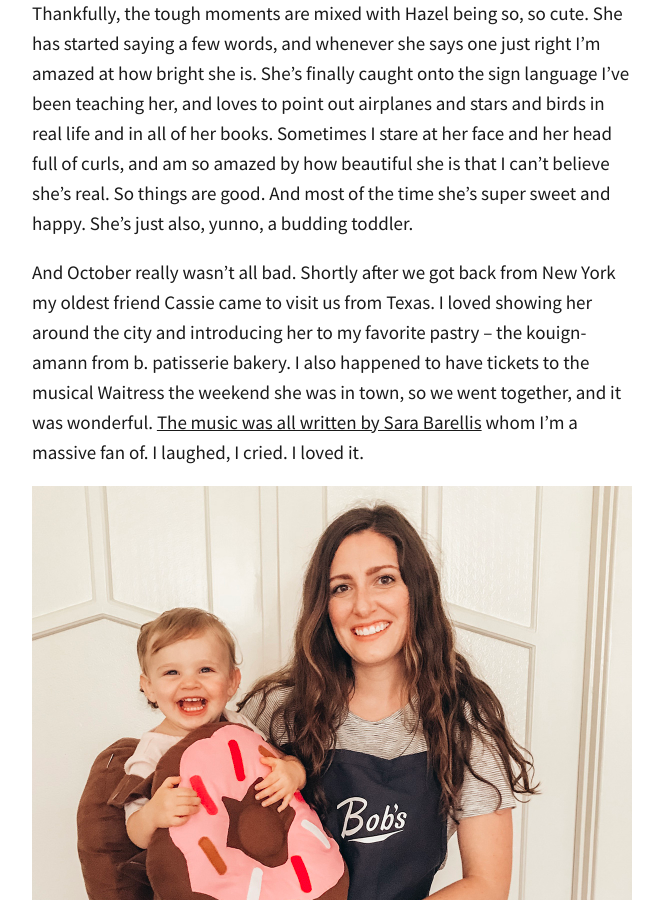
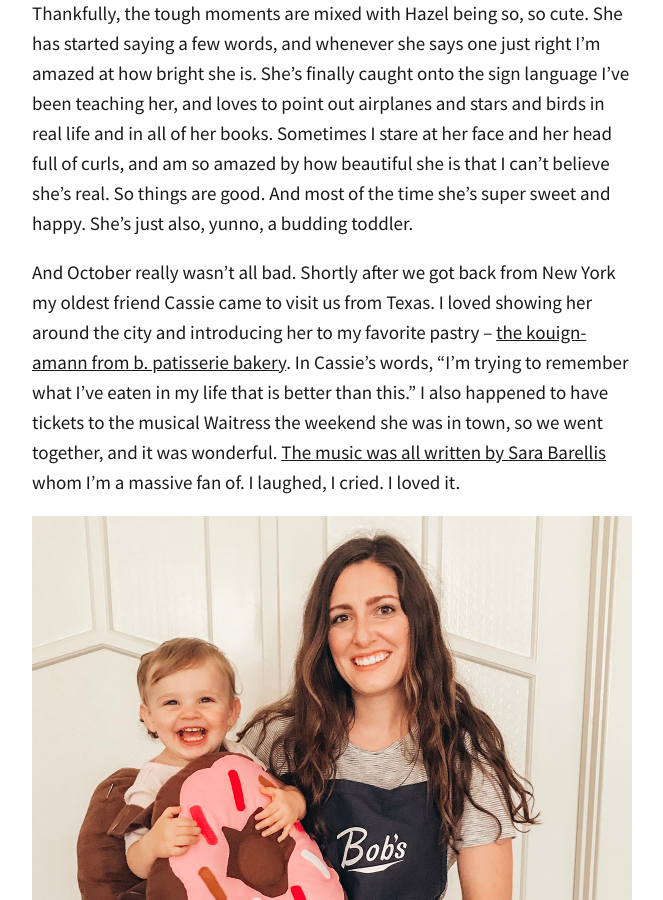
Before and after one commit to totiffany/totiffany.github.io, a Jekyll site: the page built from _posts/2018-10-26-Life-Lately-And-A-Fall-Playlist-For-Your-Weekend.md, in a window 1280 px wide and 900 px high, scrolled down 2142 px. Shown: the whole window, without its empty margins (308-971 px from the left). Built offline with Jekyll 4.4.1, drawn with Linux system fonts in a browser that asks for light colours; our own code applies the rules of GitHub Pages for plain Markdown files; comment, search, counter and statistics services are not loaded.

Commit message:
Update 2018-10-26-Life-Lately-And-A-Fall-Playlist-For-Your-Weekend.md

```diff
--- a/_posts/2018-10-26-Life-Lately-And-A-Fall-Playlist-For-Your-Weekend.md
+++ b/_posts/2018-10-26-Life-Lately-And-A-Fall-Playlist-For-Your-Weekend.md
@@ -25,7 +25,7 @@ However, over the past couple of days there have been a few moments where she's
 
 Thankfully, the tough moments are mixed with Hazel being so, so cute. She has started saying a few words, and whenever she says one just right I'm amazed at how bright she is. She's finally caught onto the sign language I've been teaching her, and loves to point out airplanes and stars and birds in real life and in all of her books. Sometimes I stare at her face and her head full of curls, and am so amazed by how beautiful she is that I can't believe she's real. So things are good. And most of the time she's super sweet and happy. She's just also, yunno, a budding toddler.
 
-And October really wasn't all bad. Shortly after we got back from New York my oldest friend Cassie came to visit us from Texas. I loved showing her around the city and introducing her to my favorite pastry – the kouign-amann from b. patisserie bakery. I also happened to have tickets to the musical Waitress the weekend she was in town, so we went together, and it was wonderful. [The music was all written by Sara Barellis](https://open.spotify.com/album/1s6codM2ZAB008t9GTyaEk?si=Ht2L2439S-ml1FMYf1H8Mw) whom I'm a massive fan of. I laughed, I cried. I loved it.
+And October really wasn't all bad. Shortly after we got back from New York my oldest friend Cassie came to visit us from Texas. I loved showing her around the city and introducing her to my favorite pastry – [the kouign-amann from b. patisserie bakery](https://redletterdayblog.com/The-Best-Bakeries-in-San-Francisco). In Cassie's words, "I'm trying to remember what I've eaten in my life that is better than this." I also happened to have tickets to the musical Waitress the weekend she was in town, so we went together, and it was wonderful. [The music was all written by Sara Barellis](https://open.spotify.com/album/1s6codM2ZAB008t9GTyaEk?si=Ht2L2439S-ml1FMYf1H8Mw) whom I'm a massive fan of. I laughed, I cried. I loved it.
 
 ![IMG_3693.JPG]({{site.baseurl}}/img/IMG_3693.JPG)
 
```
